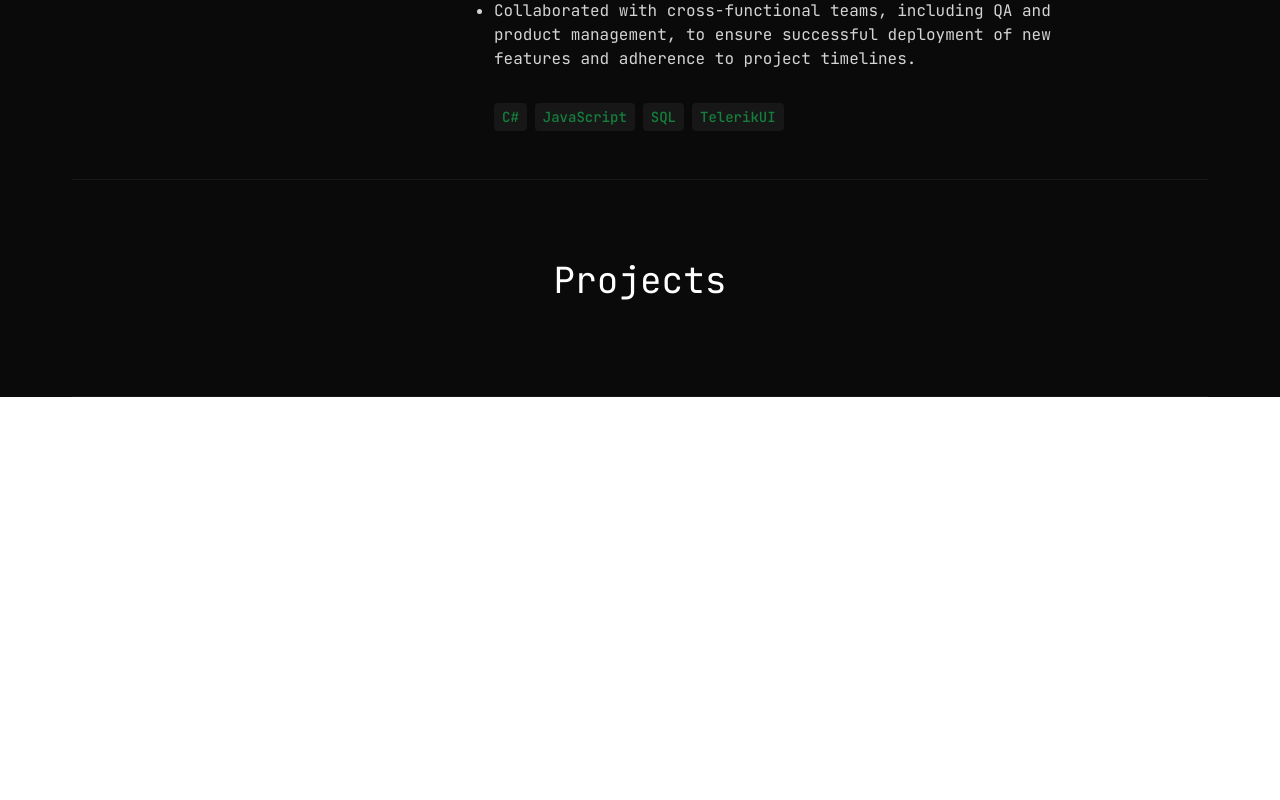
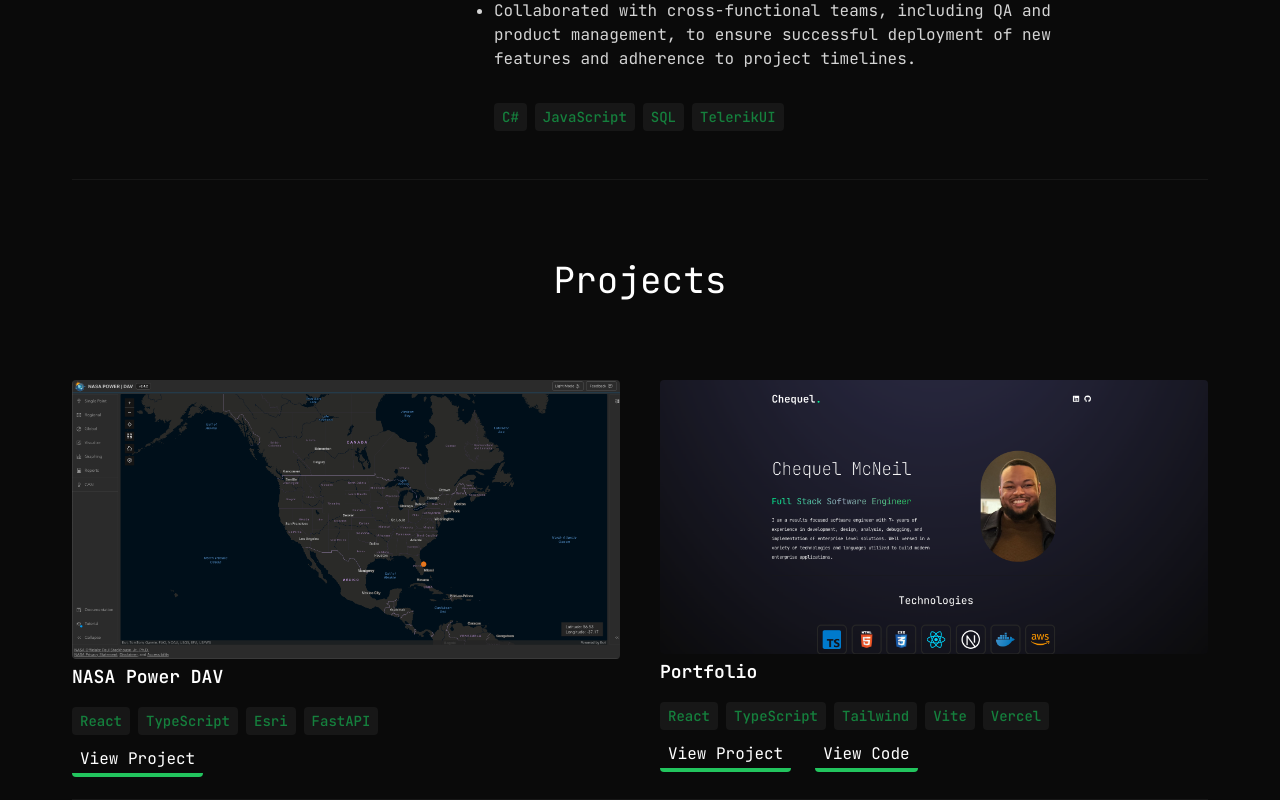
Before and after one commit to chaq-mc/portfolio, a React (Vite) app: page / in a window 1280 px wide. Shown: the part 2031-2831 px from the top of the page. Before the commit the page ends 2428 px from the top, so only its background shows below. Built offline with nearby package versions, Linux system fonts and the light colour scheme; no server answers; the HTML template or start-up script is replaced by a standard one.

Commit message:
Implement project component and link to data

```diff
--- a/src/components/Projects.tsx
+++ b/src/components/Projects.tsx
@@ -1,7 +1,26 @@
+import {PROJECTS} from "../constants/static";
+
 const Projects = () => {
   return (
     <div className="border-b border-neutral-900 pb-4">
         <h1 className="my-20 text-center text-4xl">Projects</h1>
+        <div className="grid grid-cols-1 gap-10 lg:grid-cols-2">
+            {PROJECTS.map((proj, index) => (
+                 <div key={index} className="col-span-1">
+                    <img src={proj.image} className="rounded" />
+                    <h3 className="text-lg font-semibold mt-1">{proj.title} </h3>
+                    <div className="flex flex-wrap">
+                        {proj.technologies.map((tech, index) => (
+                        <span key={`projTech-${index}`} className="mr-2 mt-4 px-2 py-1 rounded bg-neutral-900 text-sm font-medium text-green-700">{tech}</span>
+                        ))}
+                    </div>
+                    <div className="py-2">
+                      <a href={proj.projLink} target="_blank" className="mr-6 mt-4 px-2 py-1 rounded border-b-4 border-green-500 hover:bg-neutral-900 hover:font-semibold">View Project</a>
+                      {proj.hasGit ? <a href={proj.gitLink} target="_blank" className="mr-2 mt-4 px-2 py-1 rounded border-b-4 border-green-500 hover:bg-neutral-900 hover:font-semibold">View Code</a> : null}
+                    </div>
+                </div>
+            ))}
+        </div>
     </div>
   )
 }
--- a/src/constants/static.ts
+++ b/src/constants/static.ts
@@ -26,9 +26,21 @@
 
 export const PROJECTS = [
     {
-        title: "",
-        image: "",
-        description: "",
-        technologies: []
+        title: "NASA Power DAV",
+        image: "./powerDAV.png",
+        description: "Lorem ipsum dolor sit amet, consectetur adipiscing elit. Suspenmdisse varius eim in eros elementum tristique",
+        technologies: ["React", "TypeScript", "Esri", "FastAPI"],
+        hasGit: false,
+        gitLink: "",
+        projLink:"https://power.larc.nasa.gov/data-access-viewer/"
+    },
+    {
+        title: "Portfolio",
+        image: "./portfolio.png",
+        description: "Lorem ipsum dolor sit amet, consectetur adipiscing elit. Suspenmdisse varius eim in eros elementum tristique",
+        technologies: ["React", "TypeScript", "Tailwind", "Vite", "Vercel"],
+        hasGit: true,
+        gitLink: "https://github.com/chaq-mc/portfolio",
+        projLink:"https://portfolio-ebon-five-45.vercel.app/"
     },
 ]
```
Also changed, not shown: public/portfolio.png (added), public/powerDAV.png (added).
